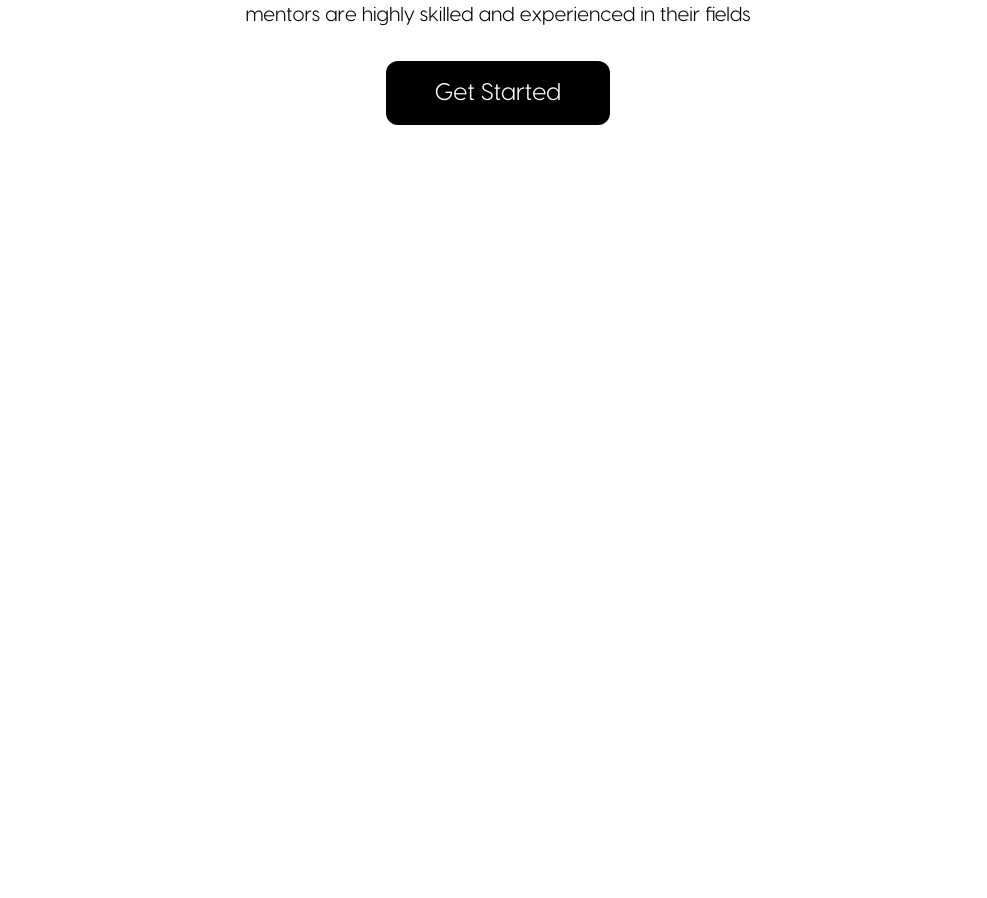
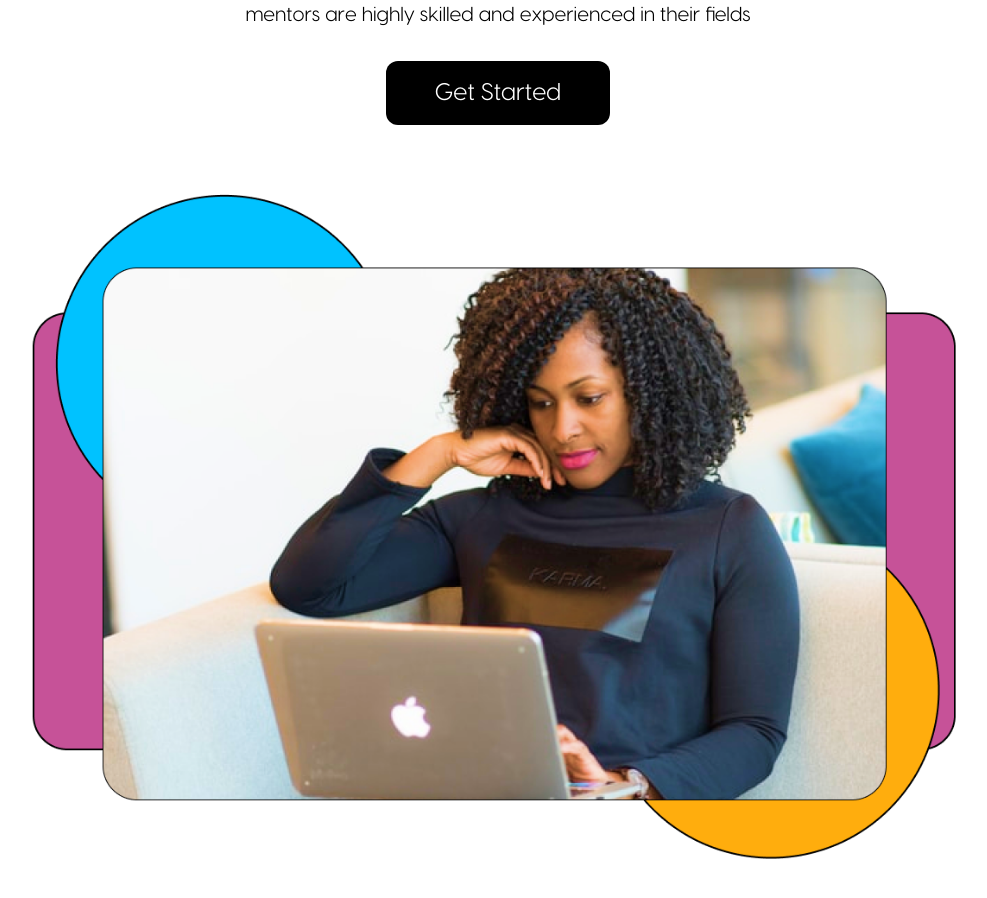
Before and after one commit to Eliteboss1/Educo, a React (Vite) app: page / in a window 1280 px wide. Shown: the part 1046-1944 px from the top of the page, without its empty margins (142-1129 px from the left). Before the commit the page ends 1171 px from the top, so only its background shows below. Built offline with nearby package versions, Linux system fonts and the light colour scheme.

Commit message:
Feat: Added image to the CTA section
Reminder: Talk to design team about image placement and size.

```diff
--- a/src/components/CTA/CalltoAction.jsx
+++ b/src/components/CTA/CalltoAction.jsx
@@ -1,16 +1,22 @@
 import React from 'react'
+import { LadyCta } from '../../utils'
 
 const CalltoAction = () => {
     return (
         <section>
-            <div className="flex items-center justify-center mt-32">
+            <div className="flex flex-col items-center justify-center mt-32">
                 {/* container for text, subtext and button */}
                 <div className="flex flex-col items-center justify-center gap-8">
                     <p className="font-VisbyBold text-5xl leading-[58.9px] text-center">Get Access to high quality video,<br/> audio and live classes</p>
                     <p className="flex font-VisbyRegular text-xl text-center">We provide quality online courses with proper guidance. Our<br/> mentors are highly skilled and experienced in their fields</p>
                     <button className="bg-black text-white font-VisbyRegular text-2xl p-3 w-56 h-16 rounded-xl">Get Started</button>
                 </div>
+                {/* image */}
+                <div className="w-[80%]">
+                    <img src={LadyCta} alt="" />
+                </div>
             </div>
+
         </section>
     )
 }
--- a/src/utils/index.js
+++ b/src/utils/index.js
@@ -1,6 +1,7 @@
 import navLogo from "../assets/images/educo.png";
 import Fotlogo from "../assets/icons/educo.svg";
 import prettyGirl from "../assets/images/prettygirl.png";
+import LadyCta from "../assets/images/ladycta.png"
 
 import Course from "../assets/icons/courses.png"
 import Lifetime from "../assets/icons/lifetime.png"
@@ -8,4 +9,5 @@ import Support from "../assets/icons/support.png"
 import Value from "../assets/icons/value.png"
 
 
-export { navLogo, Fotlogo, prettyGirl, Course, Lifetime, Support, Value };
+
+export { navLogo, Fotlogo, prettyGirl, Course, Lifetime, Support, Value, LadyCta };
```
Also changed, not shown: src/assets/images/ladycta.png (added).
